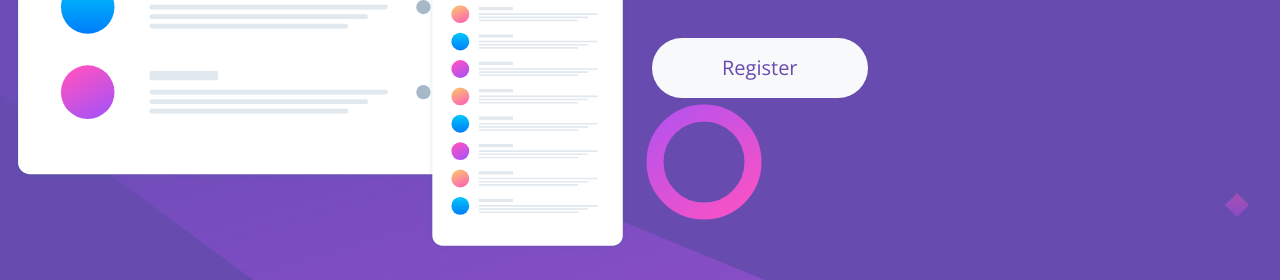
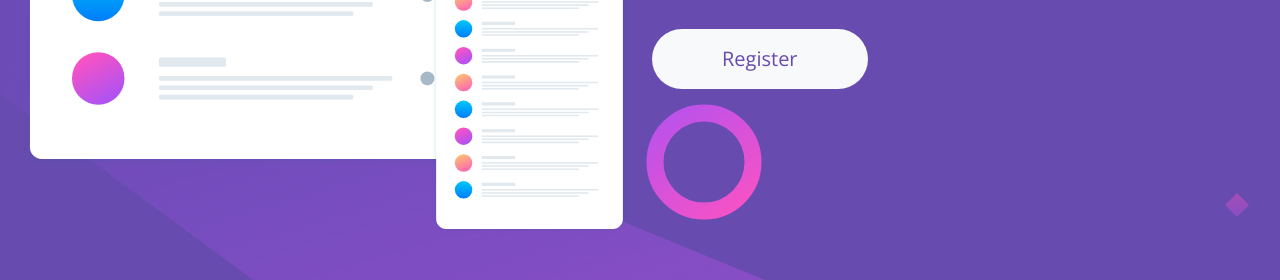
Before and after one commit to odemiit/Huddle-Landing-Page, a plain HTML site: page index.html in a window 1280 px wide. Shown: the part 401-681 px from the top of the page. Drawn offline with nearby package versions, Linux system fonts and the light colour scheme.

Commit message:
Final Touches Updated the padding of the title section

```diff
--- a/styles.css
+++ b/styles.css
@@ -16,7 +16,8 @@ body {
 }
 
 .title {
-    padding-top: 10rem;
+    padding-top: 9.5rem;
+    margin: 0%;
 }
 
 .desktop-image {
```
